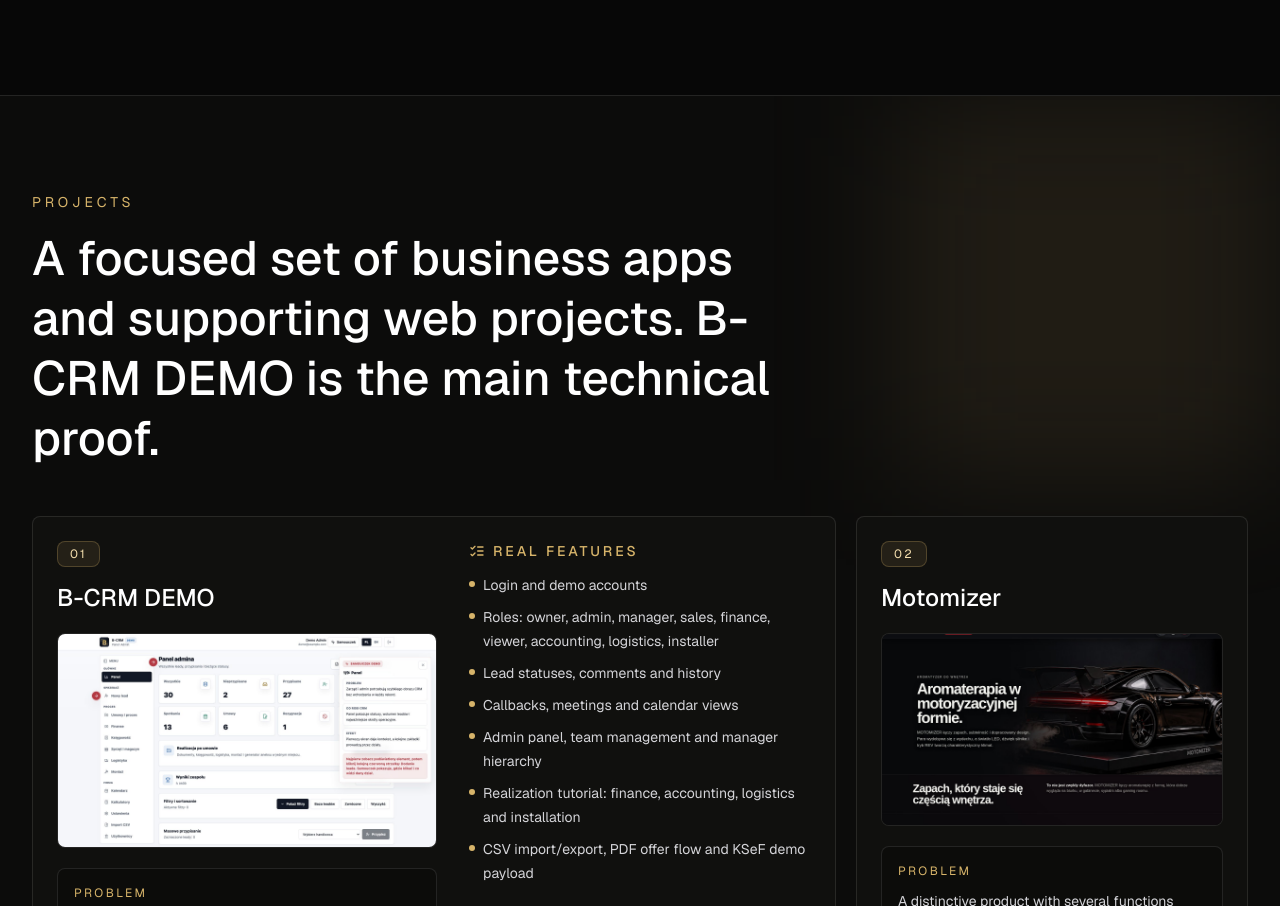
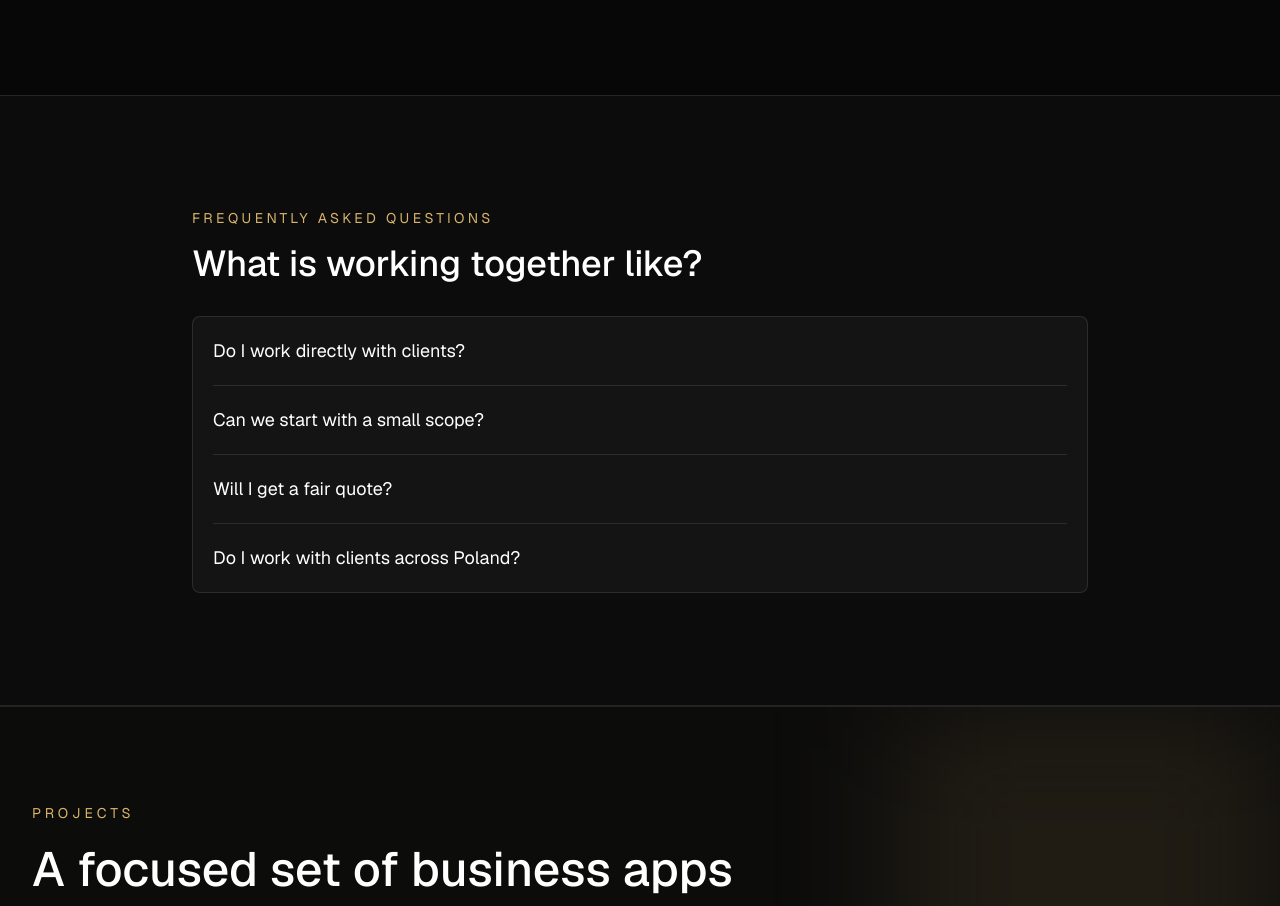
Before and after one commit to ft4k696bk6-prog/kacper-portfolio, a Next.js app: page / in a window 1280 px wide. Shown: the part 4193-5099 px from the top of the page. Built offline with nearby package versions, Linux system fonts and the light colour scheme; no server answers.

Commit message:
Show FAQ on the main portfolio page

```diff
--- a/src/components/StaticPortfolio.tsx
+++ b/src/components/StaticPortfolio.tsx
@@ -8,6 +8,7 @@ import { Projects } from "@/components/Projects";
 import { Skills } from "@/components/Skills";
 import { Contact } from "@/components/Contact";
 import { TechnicalAudience } from "@/components/TechnicalAudience";
+import { useLanguage } from "@/contexts/LanguageContext";
 
 const jsonLd = {
   "@context": "https://schema.org",
@@ -55,11 +56,39 @@ const jsonLd = {
 };
 
 export function StaticPortfolio() {
+  const { lang } = useLanguage();
+  const faq = lang === "pl"
+    ? [
+        ["Czy pracuję bezpośrednio z klientem?", "Tak. Rozmawiasz bezpośrednio z osobą, która analizuje problem, buduje rozwiązanie i odpowiada za jakość wykonania."],
+        ["Czy można zacząć od małego zakresu?", "Tak. Możemy zacząć od landing page, pierwszej wersji CRM-u albo konkretnego fragmentu procesu i rozwijać rozwiązanie etapami."],
+        ["Czy dostanę uczciwą wycenę?", "Tak. Najpierw ustalamy cel, zakres i ryzyka, a potem dostajesz konkretną wycenę bez niepotrzebnych dodatków."],
+        ["Czy pracuję z klientami z całej Polski?", "Tak. Pracuję zdalnie, a rozmowę i ustalenia możemy prowadzić online."],
+      ]
+    : [
+        ["Do I work directly with clients?", "Yes. You speak directly with the person who analyses the problem, builds the solution and owns the implementation quality."],
+        ["Can we start with a small scope?", "Yes. We can start with a landing page, a first CRM version or one concrete workflow and expand in stages."],
+        ["Will I get a fair quote?", "Yes. We agree on the goal, scope and risks first, then you get a concrete quote without unnecessary extras."],
+        ["Do I work with clients across Poland?", "Yes. I work remotely and we can handle the whole conversation and delivery online."],
+      ];
+  const faqJsonLd = {
+    "@context": "https://schema.org",
+    "@type": "FAQPage",
+    mainEntity: faq.map(([question, answer]) => ({
+      "@type": "Question",
+      name: question,
+      acceptedAnswer: { "@type": "Answer", text: answer },
+    })),
+  };
+
   return (
     <>
       <script
         type="application/ld+json"
         dangerouslySetInnerHTML={{ __html: JSON.stringify(jsonLd) }}
+      />
+      <script
+        type="application/ld+json"
+        dangerouslySetInnerHTML={{ __html: JSON.stringify(faqJsonLd) }}
       />
       <main className="min-h-screen bg-[#070707] text-white">
         <Hero />
@@ -67,6 +96,26 @@ export function StaticPortfolio() {
         <Experience />
         <Services />
         <TechnicalAudience />
+        <section id="faq" className="border-y border-white/10 bg-white/[0.02] px-5 py-20 md:px-8 md:py-28">
+          <div className="mx-auto max-w-4xl">
+            <p className="text-sm uppercase tracking-[0.24em] text-[#d7b46a]">
+              {lang === "pl" ? "Najczęstsze pytania" : "Frequently asked questions"}
+            </p>
+            <h2 className="mt-4 text-3xl text-white md:text-4xl">
+              {lang === "pl" ? "Jak wygląda współpraca?" : "What is working together like?"}
+            </h2>
+            <div className="mt-8 divide-y divide-white/10 rounded-md border border-white/10 bg-white/[0.035] px-5">
+              {faq.map(([question, answer]) => (
+                <details key={question} className="group py-5">
+                  <summary className="cursor-pointer list-none pr-8 text-lg text-white marker:hidden">
+                    {question}
+                  </summary>
+                  <p className="mt-3 max-w-3xl leading-7 text-zinc-400">{answer}</p>
+                </details>
+              ))}
+            </div>
+          </div>
+        </section>
         <Projects />
         <Skills />
         <Contact />
```
